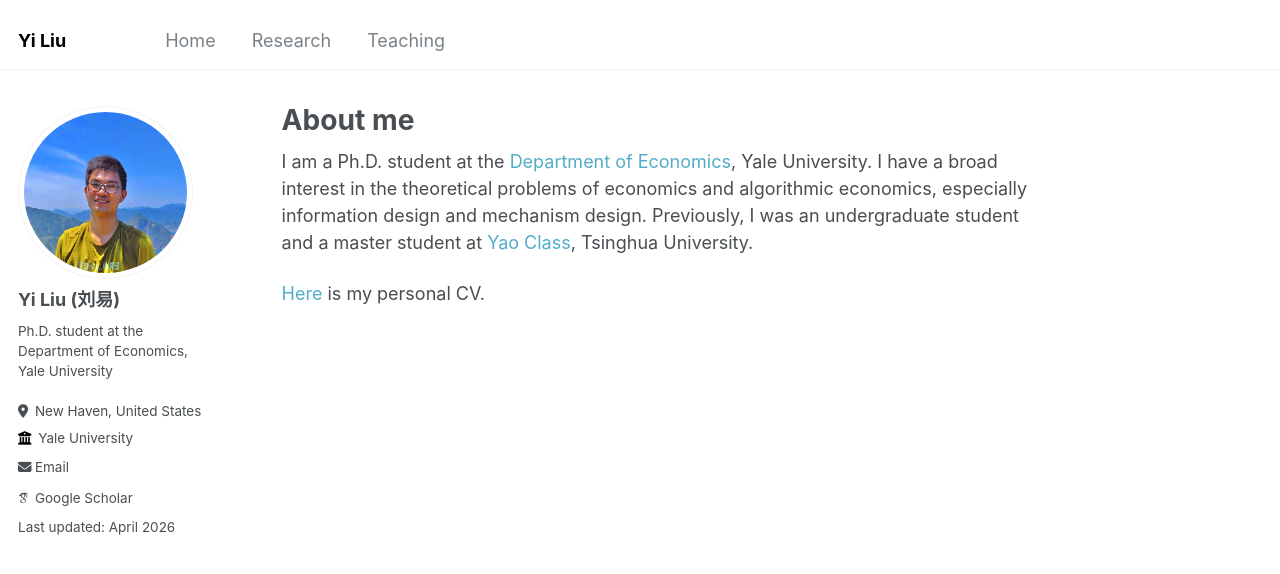
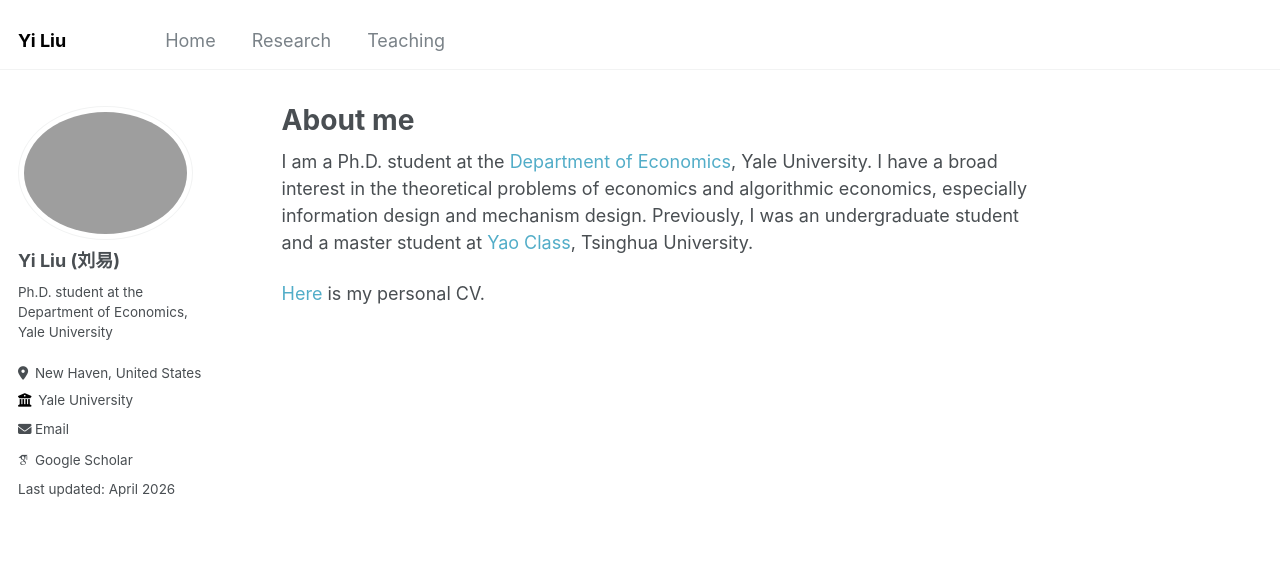
Before and after one commit to Leasy/Leasy.github.io, a Jekyll site: the page built from _pages/about.md, in a window 1280 px wide. Shown: the top 574 px of the page. Built offline with Jekyll 4.4.1, drawn with Linux system fonts in a browser that asks for light colours; some web fonts are replaced.

Commit message:
Update homepage avatar image

```diff
--- a/_config.yml
+++ b/_config.yml
@@ -23,7 +23,7 @@ repository               : "Leasy/Leasy.github.io"
 #               Additional customization can be done by editing /_includes/author-profile.html
 author:
   # Biographic information
-  avatar           : "yi_liu.jpg"
+  avatar           : "Yi_New.png"
   name             : "Yi Liu (刘易)"
   pronouns         : # example: "she/her"
   bio              : "Ph.D. student at the Department of Economics, Yale University"
```
Also changed, not shown: images/yi_liu.jpg (deleted), 1 other file.
